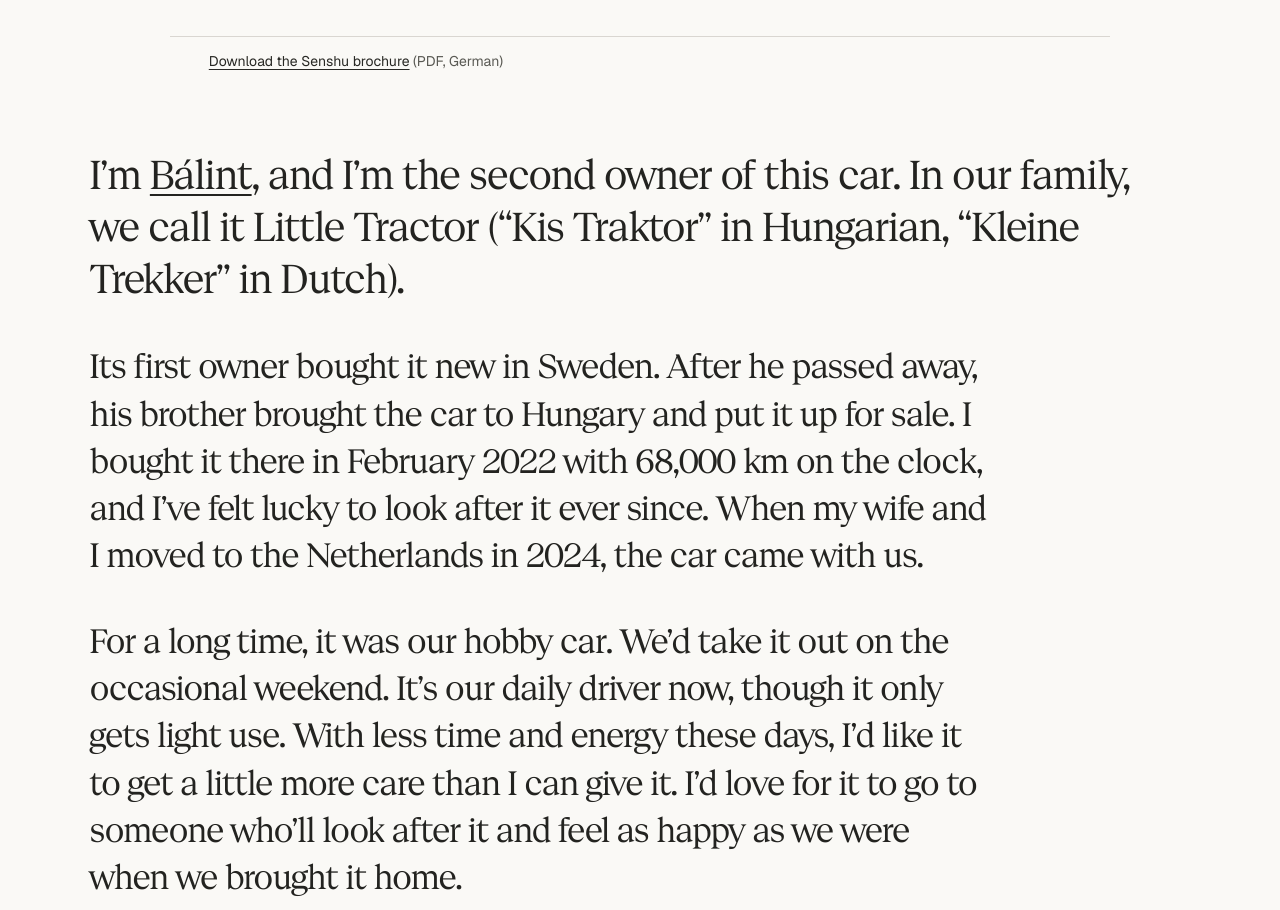
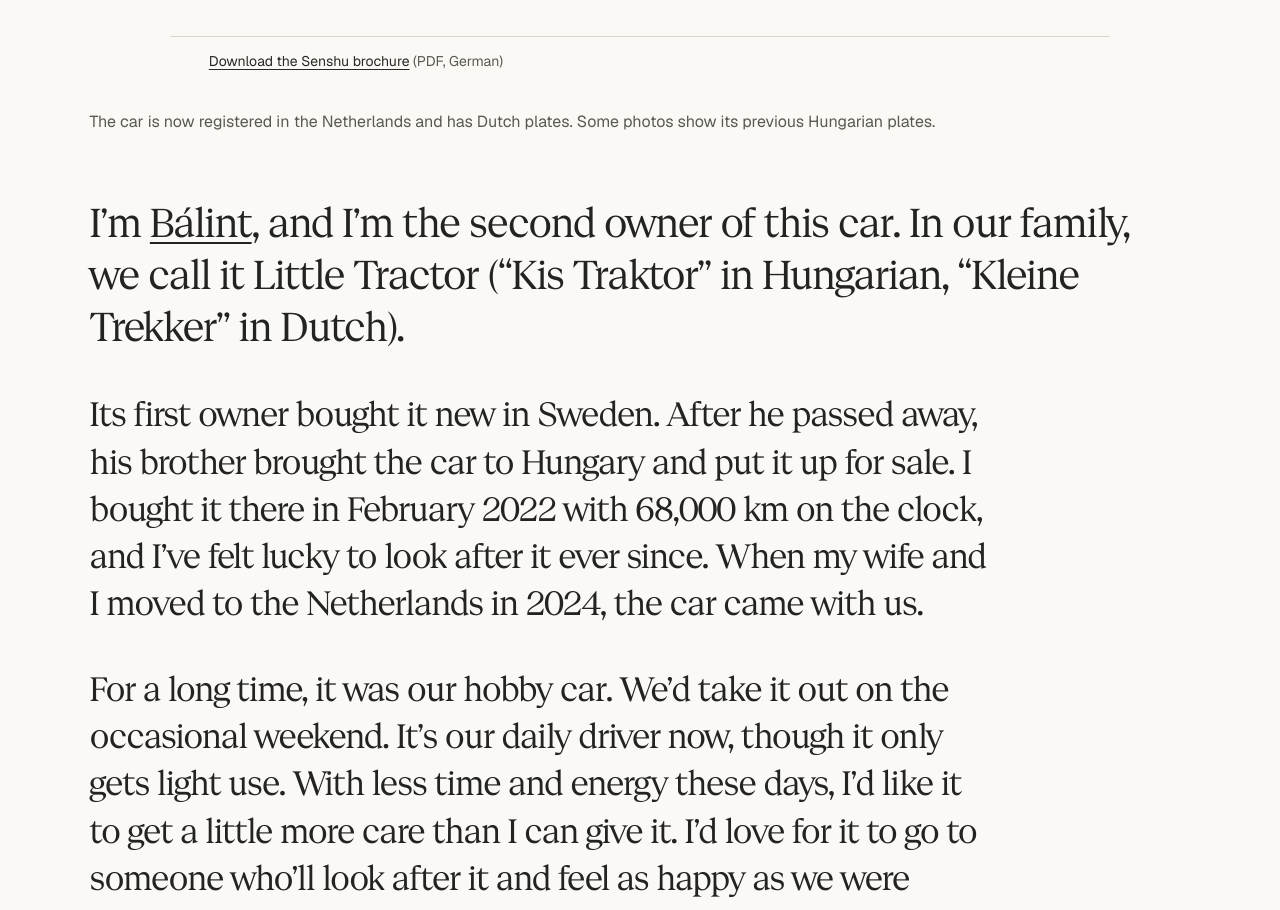
Before and after one commit to balintbrews/kleinetrekker, a plain HTML site: page index.html in a window 1280 px wide. Shown: the part 1146-2056 px from the top of the page. Drawn offline with Linux system fonts and the light colour scheme.

Commit message:
Clarify Dutch registration below the specifications

```diff
--- a/index.html
+++ b/index.html
@@ -230,6 +230,13 @@ OTHER DEALINGS IN THE FONT SOFTWARE.
       object-fit: cover;
       object-position: center top;
     }
+    .registration-note {
+      width: min(100%, 90rem);
+      margin: 1.5rem auto 0;
+      padding-inline: clamp(1.5rem, 7vw, 7rem);
+      color: #595953;
+      font: 400 1rem/1.5 "Geist Sans", system-ui, sans-serif;
+    }
     article {
       width: min(100%, 90rem);
       margin-inline: auto;
@@ -351,6 +358,7 @@ OTHER DEALINGS IN THE FONT SOFTWARE.
       <p class="brochure"><a href="Mazda-MX-5-Senshu-brochure.pdf" download>Download the Senshu brochure</a> (PDF, German)</p>
       </section>
     </header>
+    <p id="registration" class="registration-note">The car is now registered in the Netherlands and has Dutch plates. Some photos show its previous Hungarian plates.</p>
     <article>
       <p>I’m <a href="https://www.linkedin.com/in/balintkleri/">Bálint</a>, and I’m the second owner of this car. In our family, we call it Little Tractor (“Kis Traktor” in Hungarian, “Kleine Trekker” in Dutch).</p>
       <p>Its first owner bought it new in Sweden. After he passed away, his brother brought the car to Hungary and put it up for sale. I bought it there in February 2022 with 68,000 km on the clock, and I’ve felt lucky to look after it ever since. When my wife and I moved to the Netherlands in 2024, the car came with us.</p>
```
